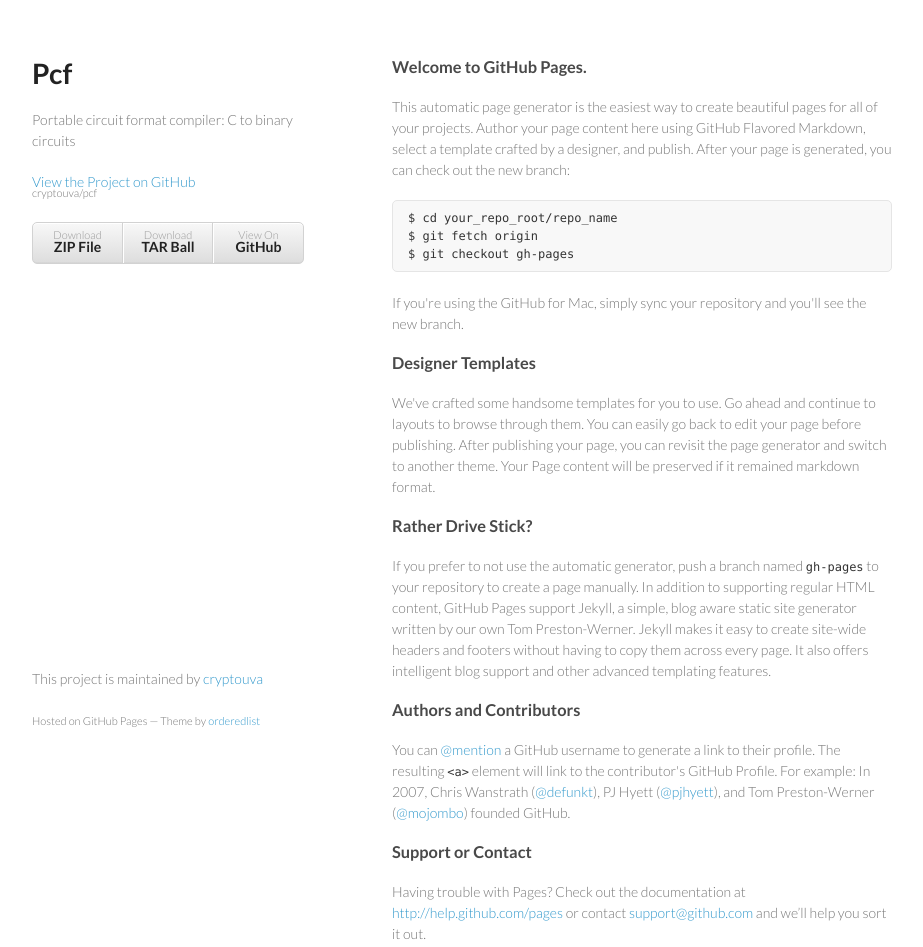
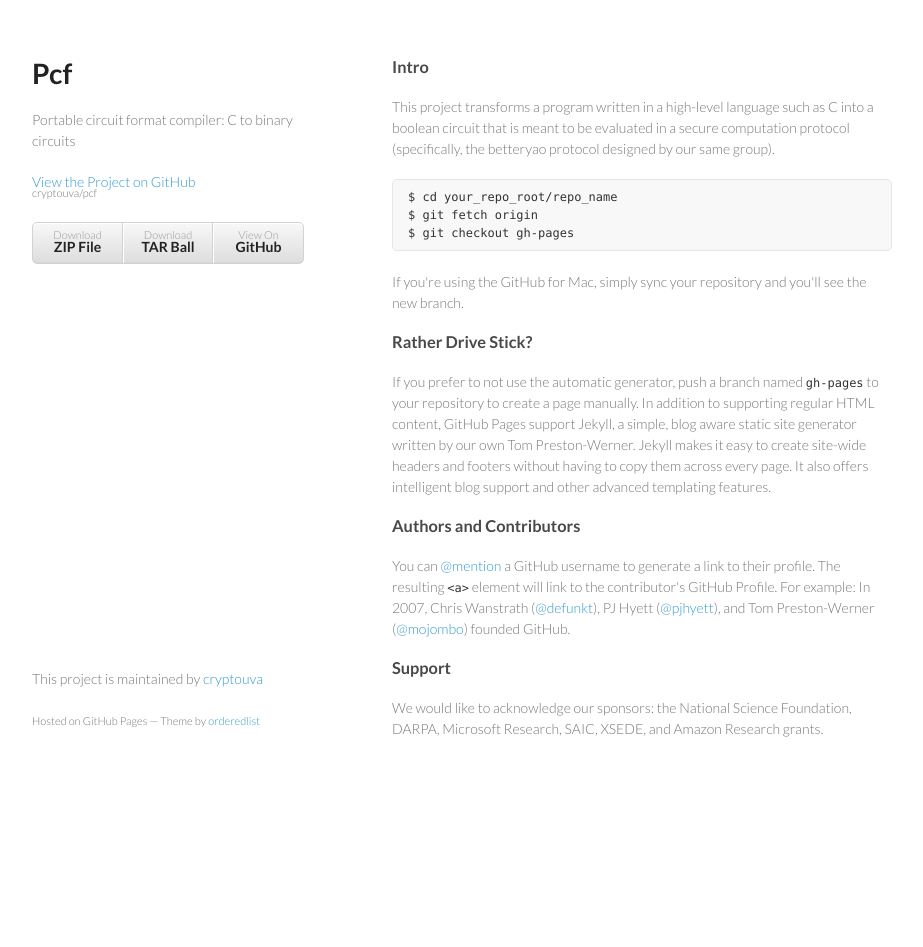
Before and after one commit to cryptouva/pcf, a plain HTML site: page index.html in a window 1280 px wide. Shown: the whole page, without its empty margins (178-1101 px from the left). After the commit the page ends 809 px from the top, so only its background shows below. Drawn offline with Linux system fonts and the light colour scheme.

```diff
--- a/index.html
+++ b/index.html
@@ -29,9 +29,9 @@
       </header>
       <section>
         <h3>
-<a name="welcome-to-github-pages" class="anchor" href="#welcome-to-github-pages"><span class="octicon octicon-link"></span></a>Welcome to GitHub Pages.</h3>
+<a name="intro" class="anchor" href="#intro"><span class="octicon octicon-link"></span></a>Intro</h3>
 
-<p>This automatic page generator is the easiest way to create beautiful pages for all of your projects. Author your page content here using GitHub Flavored Markdown, select a template crafted by a designer, and publish. After your page is generated, you can check out the new branch:</p>
+<p>This project transforms a program written in a high-level language such as C into a boolean circuit that is meant to be evaluated in a secure computation protocol (specifically, the betteryao protocol designed by our same group).</p>
 
 <pre><code>$ cd your_repo_root/repo_name
 $ git fetch origin
@@ -39,11 +39,6 @@ $ git checkout gh-pages
 </code></pre>
 
 <p>If you're using the GitHub for Mac, simply sync your repository and you'll see the new branch.</p>
-
-<h3>
-<a name="designer-templates" class="anchor" href="#designer-templates"><span class="octicon octicon-link"></span></a>Designer Templates</h3>
-
-<p>We've crafted some handsome templates for you to use. Go ahead and continue to layouts to browse through them. You can easily go back to edit your page before publishing. After publishing your page, you can revisit the page generator and switch to another theme. Your Page content will be preserved if it remained markdown format.</p>
 
 <h3>
 <a name="rather-drive-stick" class="anchor" href="#rather-drive-stick"><span class="octicon octicon-link"></span></a>Rather Drive Stick?</h3>
@@ -56,9 +51,9 @@ $ git checkout gh-pages
 <p>You can <a href="https://github.com/blog/821" class="user-mention">@mention</a> a GitHub username to generate a link to their profile. The resulting <code>&lt;a&gt;</code> element will link to the contributor's GitHub Profile. For example: In 2007, Chris Wanstrath (<a href="https://github.com/defunkt" class="user-mention">@defunkt</a>), PJ Hyett (<a href="https://github.com/pjhyett" class="user-mention">@pjhyett</a>), and Tom Preston-Werner (<a href="https://github.com/mojombo" class="user-mention">@mojombo</a>) founded GitHub.</p>
 
 <h3>
-<a name="support-or-contact" class="anchor" href="#support-or-contact"><span class="octicon octicon-link"></span></a>Support or Contact</h3>
+<a name="support" class="anchor" href="#support"><span class="octicon octicon-link"></span></a>Support</h3>
 
-<p>Having trouble with Pages? Check out the documentation at <a href="http://help.github.com/pages">http://help.github.com/pages</a> or contact <a href="mailto:support@github.com">support@github.com</a> and we’ll help you sort it out.</p>
+<p>We would like to acknowledge our sponsors: the National Science Foundation, DARPA, Microsoft Research, SAIC, XSEDE, and Amazon Research grants.</p>
       </section>
       <footer>
         <p>This project is maintained by <a href="https://github.com/cryptouva">cryptouva</a></p>
```
Also changed, not shown: params.json (+1 -1 lines).
